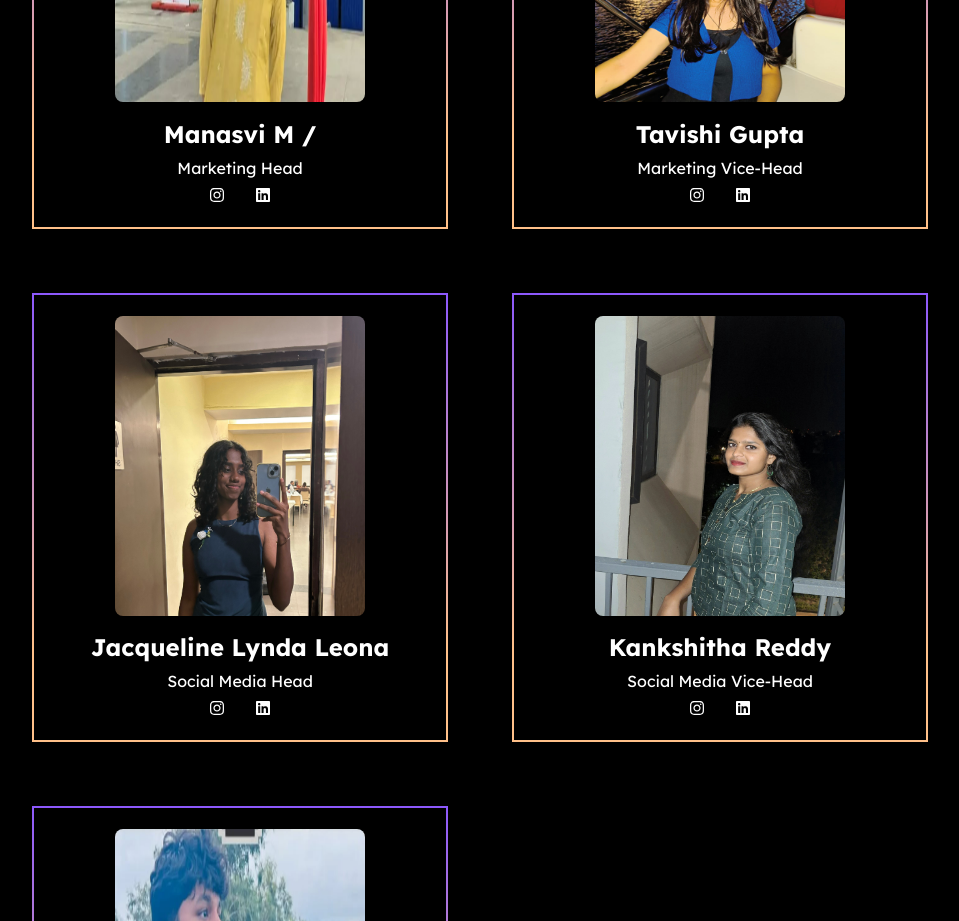
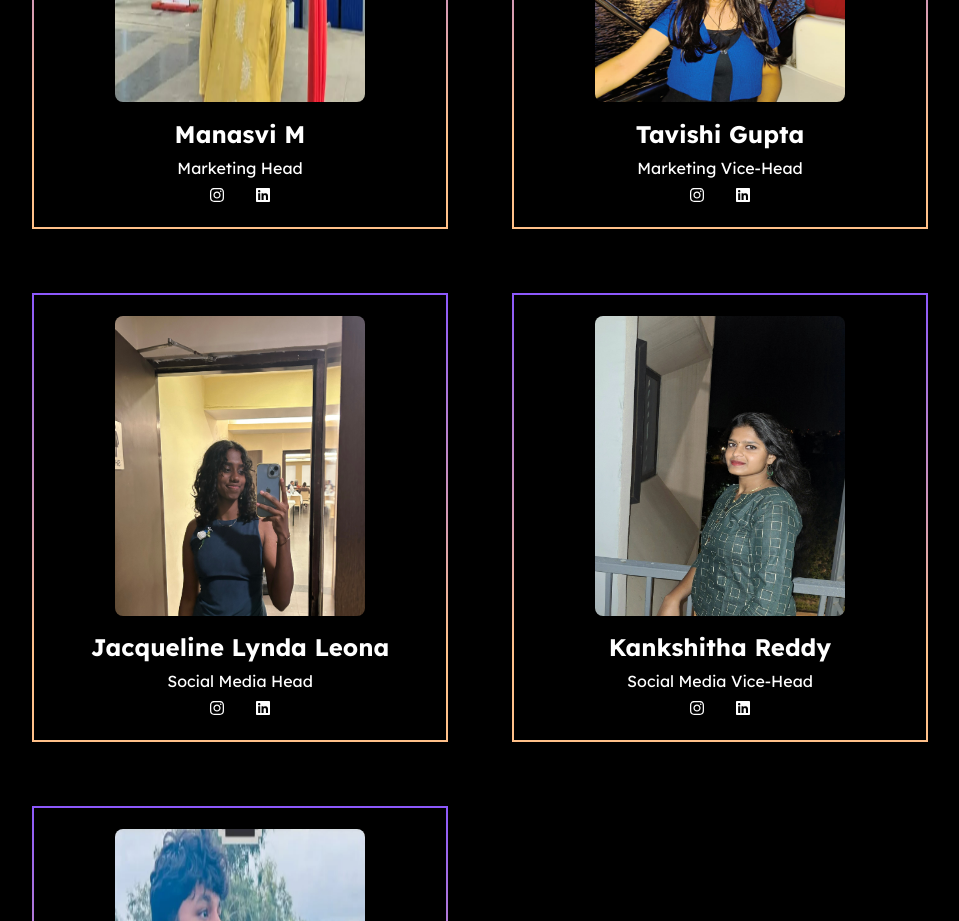
Before and after one commit to adithi2903/Event-Page2, a Next.js app: page /team in a window 1280 px wide. Shown: the part 6720-7641 px from the top of the page, without its empty margins (160-1119 px from the left). Built offline with nearby package versions, Linux system fonts and the light colour scheme.

Commit message:
adding links and fixing issues

```diff
--- a/data/team.js
+++ b/data/team.js
@@ -79,14 +79,14 @@ const events = [
         name: 'Ramineni Akshith',
         image: '/team/Ramineni_Akshith.jpg',
         pos:'Events and Ops Head',
-        linkedin:"",
+        linkedin:"https://www.linkedin.com/in/akshith-ramineni-77b033334?utm_source=share&utm_campaign=share_via&utm_content=profile&utm_medium=android_app",
         instagram:"https://www.instagram.com/akshith_ramineni_?igsh=b2pycjlhajQzdDFn",
     },
     {
         name: 'Palak Bhardwaj',
         image: '/team/Palak_Bhardwaj.jpeg',
         pos:'Events and Ops Vice-Head',
-        linkedin:"",
+        linkedin:"https://www.linkedin.com/in/palak-bhardwaj-991678312?utm_source=share&utm_campaign=share_via&utm_content=profile&utm_medium=android_app",
         instagram:"",
     },
     {
@@ -107,14 +107,14 @@ const events = [
         name: 'Pranati Udawat',
         image: '/team/Pranati_Uadawat.jpg',
         pos:'HR Head',
-        linkedin:"",
+        linkedin:"https://www.linkedin.com/in/pranati-udawat-b1a4b3290?utm_source=share&utm_campaign=share_via&utm_content=profile&utm_medium=android_app",
         instagram:"",
     },
     {
         name: 'Ayush Kumar Singh',
         image: '/team/Ayush_Kumar_Singh.png',
         pos:'HR Vice-Head',
-        linkedin:"",
+        linkedin:"https://www.linkedin.com/in/singhayush19?utm_source=share&utm_campaign=share_via&utm_content=profile&utm_medium=android_app",
         instagram:"https://www.instagram.com/ayushhhks/",
     },
     {
@@ -152,17 +152,17 @@ const ambassadors = [
         name: 'Tarini Tenneti',
         image: '/team/Tarini_Tenneti.jpg',
         pos:'Abassadors TAPMI',
-        linkedin:"",
+        linkedin:"https://www.linkedin.com/in/tarini-tenneti-35b8402b2?utm_source=share&utm_campaign=share_via&utm_content=profile&utm_medium=android_app",
         instagram:"https://www.instagram.com/_tariiz/",
     },
 ]
 
 const media = [
     {
-        name: 'Manasvi M /',
+        name: 'Manasvi M ',
         image: '/team/Manasvi_M.png',
         pos:'Marketing Head',
-        linkedin:"",
+        linkedin:"https://www.linkedin.com/in/manasvi-mathur-b53ab9219?utm_source=share&utm_campaign=share_via&utm_content=profile&utm_medium=android_app",
         instagram:"https://www.instagram.com/manaxx_7/",
     },
     {
@@ -201,7 +201,7 @@ const exec = [
         name: 'Sai Kaushik Cheruku',
         image: '/team/Sai_Kaushik_Cheruku.jpg',
         pos:'',
-        linkedin:"",
+        linkedin:"https://www.linkedin.com/in/saikoushikcheruku?utm_source=share&utm_campaign=share_via&utm_content=profile&utm_medium=android_app",
         instagram:"https://www.instagram.com/_its_koushikk_/",
     },
     {
@@ -240,21 +240,21 @@ const advisory = [
         name: 'Dr T Gopalakrishnan',
         image: '/team/Dr_T_Gopalakrishnan.png',
         pos:'',
-        linkedin:"",
+        linkedin:"https://www.linkedin.com/in/gopalakrishnan-thirumoorthy-9a7b8b17?utm_source=share&utm_campaign=share_via&utm_content=profile&utm_medium=android_app",
         instagram:"",
     },
     {
         name: 'Md Fazil Hussain',
         image: '/team/fazil.png',
         pos:'',
-        linkedin:"",
+        linkedin:"https://www.linkedin.com/in/fazil-hussain-md?utm_source=share&utm_campaign=share_via&utm_content=profile&utm_medium=android_app",
         instagram:"https://www.instagram.com/fazilhussain_______offical/",
     },
     {
         name: 'Saurav G Pai',
         image: '/team/saurav.png',
         pos:'',
-        linkedin:"",
+        linkedin:"https://www.linkedin.com/in/sourav-g-pai-54106a26b?utm_source=share&utm_campaign=share_via&utm_content=profile&utm_medium=android_app",
         instagram:"https://www.instagram.com/sourav.g.pai/",
     }
 ]
```
